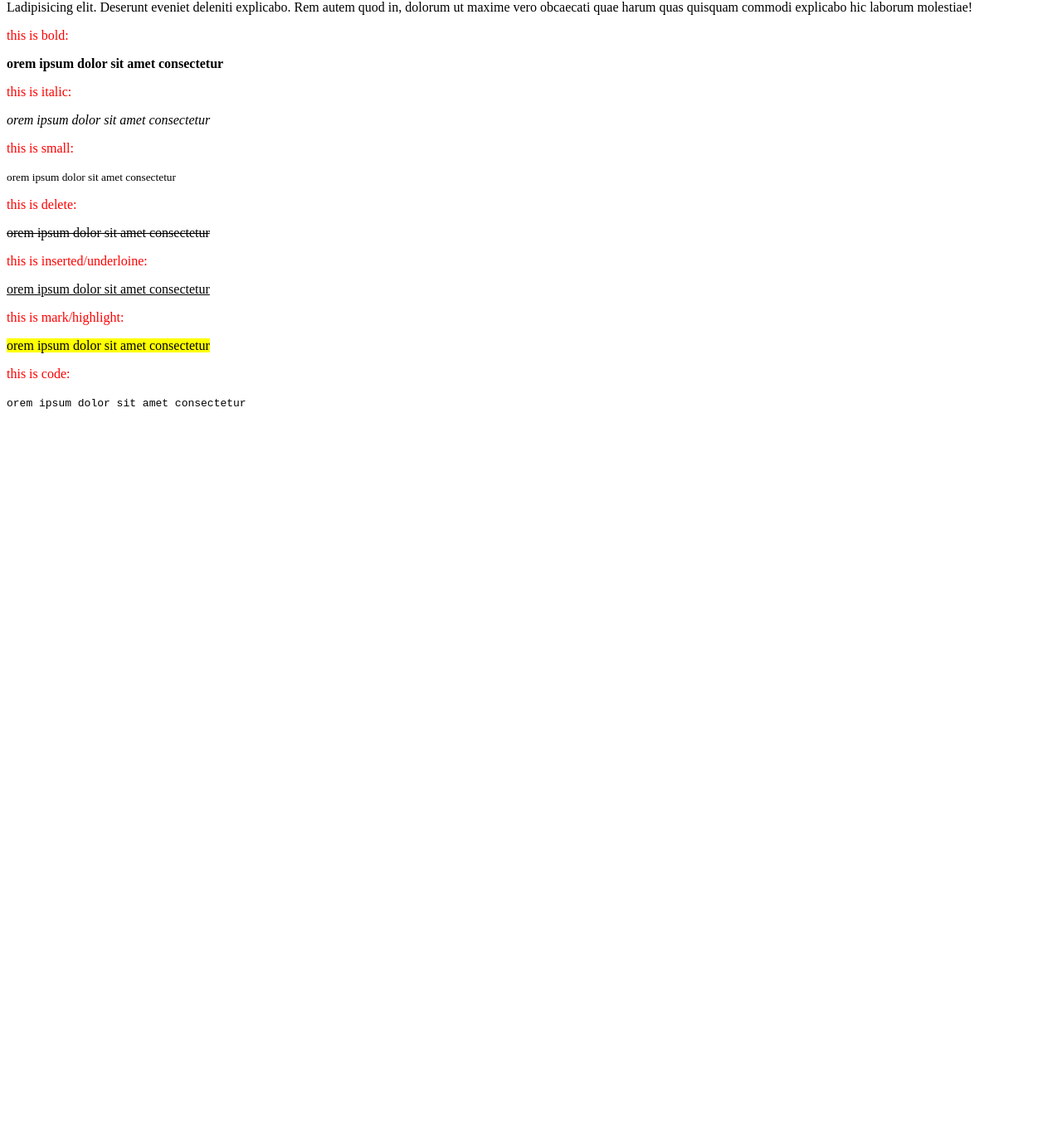
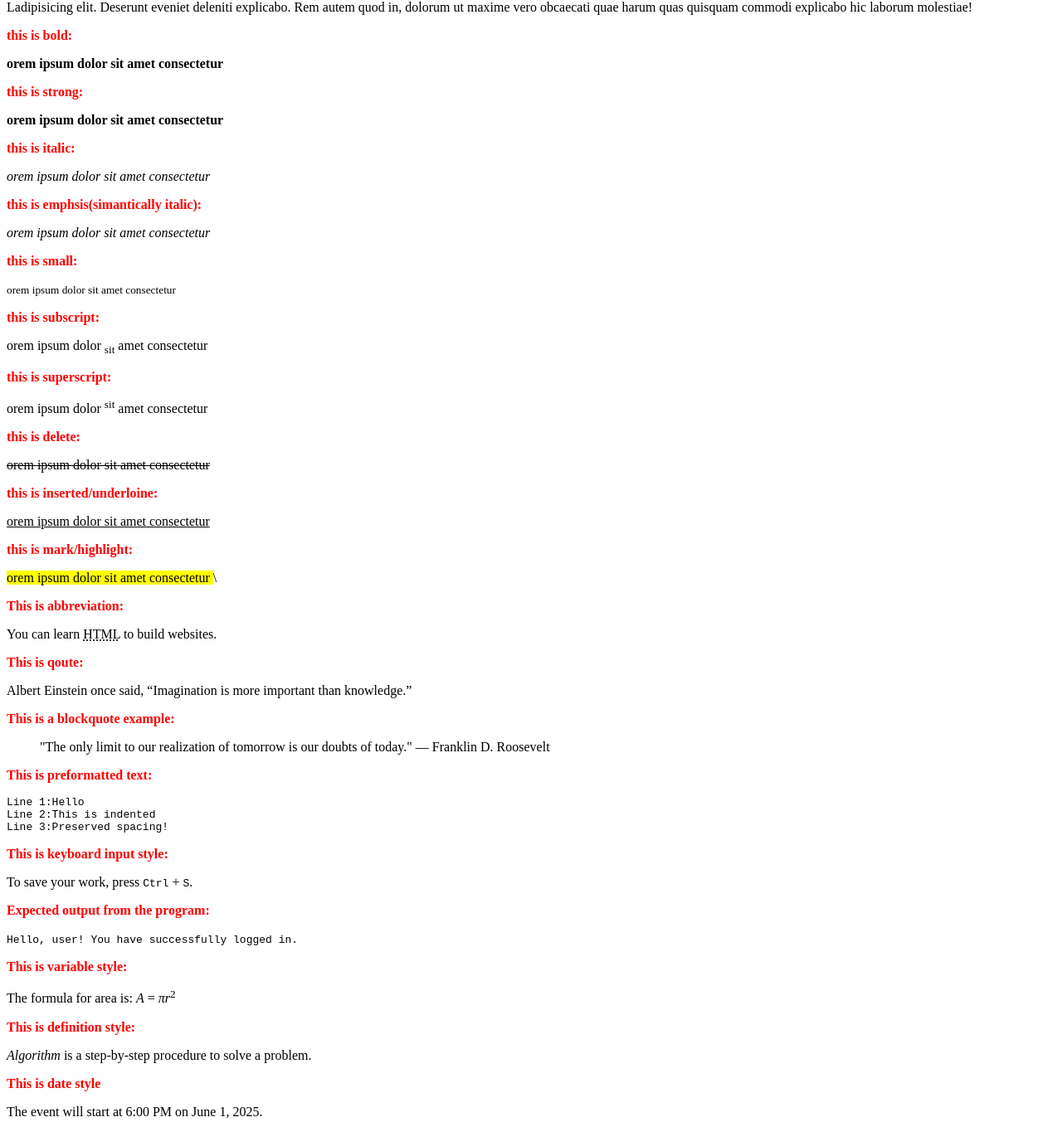
Before and after one commit to Skippersquareroot100/ostad-Full-Stack-Web-Development-with-PHP-Laravel-Vue-Js, a plain HTML site: page HTML/text-formatting.html in a window 1280 px wide. Shown: the part 216-1569 px from the top of the page at 83% size. Before the commit the page ends 800 px from the top, so only its background shows below. Drawn offline with Linux system fonts and the light colour scheme.

Commit message:
full formatting done

```diff
--- a/HTML/text-formatting.html
+++ b/HTML/text-formatting.html
@@ -16,19 +16,76 @@
     Ladipisicing elit. Deserunt eveniet deleniti explicabo. Rem autem quod in,
     dolorum ut maxime vero obcaecati quae harum quas quisquam commodi explicabo
     hic laborum molestiae!
-    <p style="color: red">this is bold:</p>
+    <p style="color: red; font-weight: bold"><b>this is bold:</b></p>
     <b>orem ipsum dolor sit amet consectetur </b>
-    <p style="color: red">this is italic:</p>
+
+    <p style="color: red; font-weight: bold">this is strong:</p>
+    <strong>orem ipsum dolor sit amet consectetur </strong>
+
+    <p style="color: red; font-weight: bold">this is italic:</p>
     <i>orem ipsum dolor sit amet consectetur </i>
-    <p style="color: red">this is small:</p>
+
+    <p style="color: red; font-weight: bold">this is emphsis(simantically italic):</p>
+    <em>orem ipsum dolor sit amet consectetur </em>
+
+    <p style="color: red; font-weight: bold">this is small:</p>
     <small>orem ipsum dolor sit amet consectetur </small>
-    <p style="color: red">this is delete:</p>
+
+    <p style="color: red; font-weight: bold">this is subscript:</p>
+    <p>orem ipsum dolor <sub>sit</sub> amet consectetur</p>
+
+    <p style="color: red; font-weight: bold">this is superscript:</p>
+    <p>orem ipsum dolor <sup>sit</sup> amet consectetur</p>
+
+    <p style="color: red; font-weight: bold">this is delete:</p>
     <del>orem ipsum dolor sit amet consectetur </del>
-    <p style="color: red">this is inserted/underloine:</p>
+
+    <p style="color: red; font-weight: bold">this is inserted/underloine:</p>
     <ins>orem ipsum dolor sit amet consectetur </ins>
-    <p style="color: red">this is mark/highlight:</p>
+
+    <p style="color: red; font-weight: bold">this is mark/highlight:</p>
     <mark>orem ipsum dolor sit amet consectetur </mark>
-    <p style="color: red">this is code:</p>
-    <code>orem ipsum dolor sit amet consectetur </code>
+    \
+   <p style="color: red; font-weight: bold">This is abbreviation:</p>
+<p>You can learn <abbr title="HyperText Markup Language">HTML</abbr> to build websites.</p>
+
+
+ <p style="color: red; font-weight: bold">This is qoute:</p>
+  <p>Albert Einstein once said, <q>Imagination is more important than knowledge.</q></p>
+
+
+<p style="color: red; font-weight: bold">This is a blockquote example:</p>
+<blockquote>
+  "The only limit to our realization of tomorrow is our doubts of today."
+  — Franklin D. Roosevelt
+</blockquote>
+
+
+<p style="color: red; font-weight: bold">This is preformatted text:</p>
+<pre>
+Line 1:Hello
+Line 2:This is indented
+Line 3:Preserved spacing!
+</pre>
+
+<p style="color: red; font-weight: bold">This is keyboard input style:</p>
+<p>To save your work, press <kbd>Ctrl</kbd> + <kbd>S</kbd>.</p>
+
+
+<p style="color: red; font-weight: bold">Expected output from the program:</p>
+<samp>Hello, user! You have successfully logged in.</samp>
+
+<p style="color: red; font-weight: bold"> This is variable style:</p>
+<p>The formula for area is: <var>A</var> = <var>π</var><var>r</var><sup>2</sup></p>
+
+<p style="color: red; font-weight: bold">This is definition style:</p>
+<p><dfn>Algorithm</dfn> is a step-by-step procedure to solve a problem.</p>
+
+
+<p style="color: red; font-weight: bold">This is date style</p>
+<p>The event will start at <time datetime="2025-06-01T18:00">6:00 PM on June 1, 2025</time>.</p>
+
+
+
   </body>
 </html>
```
Also changed, not shown: 1 other file.
